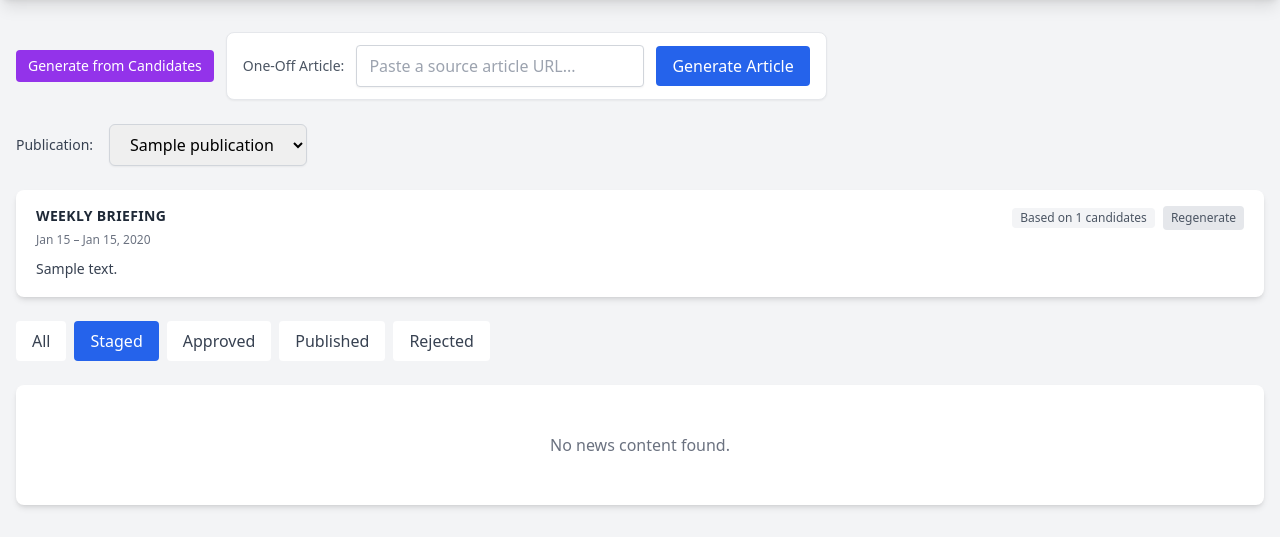
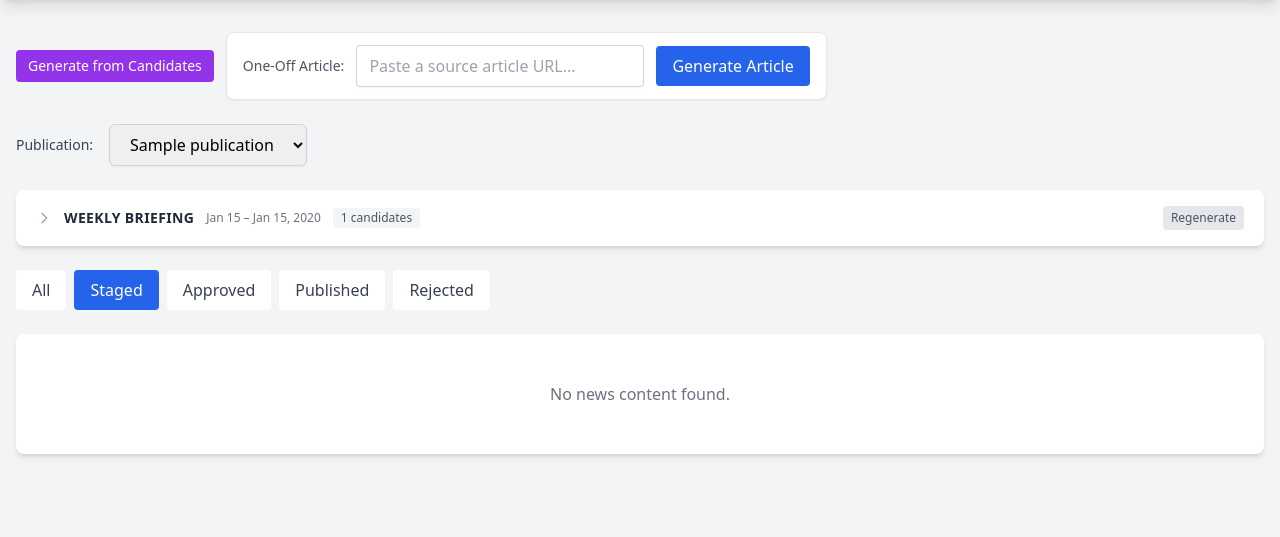
Before and after one commit to asmith-watt/Watt-news, a Flask app: page /dashboard in a window 1280 px wide. Shown: the part 64-601 px from the top of the page. Run offline with Flask 3, Linux system fonts and the light colour scheme; a user stored in the database is signed in; tables that the repository leaves empty hold one stand-in row (values such as "Sample post"); parts of the project's set-up code (start-up, migrations or seed data) failed here and were passed over; some libraries are stand-ins or nearby versions.

Commit message:
Collapsable Digest

```diff
--- a/app/templates/main/dashboard.html
+++ b/app/templates/main/dashboard.html
@@ -51,24 +51,23 @@
 </div>
 
 {% if briefing %}
-<div class="mb-6 bg-white shadow-md rounded-lg overflow-hidden">
-    <div class="px-5 py-4">
-        <div class="flex justify-between items-start mb-2">
-            <div>
-                <h3 class="text-sm font-semibold text-gray-800 uppercase tracking-wide">Weekly Briefing</h3>
-                <span class="text-xs text-gray-500">{{ briefing.period_start.strftime('%b %d') }} – {{ briefing.period_end.strftime('%b %d, %Y') }}</span>
-            </div>
-            <div class="flex items-center space-x-2">
-                <span class="px-2 py-0.5 text-xs bg-gray-100 text-gray-600 rounded">Based on {{ briefing.candidate_count }} candidates</span>
-                <button onclick="regenerateBriefing()" id="regen-briefing-btn"
-                        class="px-2 py-1 text-xs bg-gray-200 text-gray-600 rounded hover:bg-gray-300" title="Regenerate">
-                    Regenerate
-                </button>
-            </div>
+<details class="mb-6 bg-white shadow-md rounded-lg overflow-hidden group">
+    <summary class="px-5 py-4 cursor-pointer flex justify-between items-center hover:bg-gray-50">
+        <div class="flex items-center space-x-3">
+            <svg class="w-4 h-4 text-gray-400 transform transition-transform group-open:rotate-90" fill="none" stroke="currentColor" viewBox="0 0 24 24">
+                <path stroke-linecap="round" stroke-linejoin="round" stroke-width="2" d="M9 5l7 7-7 7"/>
+            </svg>
+            <h3 class="text-sm font-semibold text-gray-800 uppercase tracking-wide">Weekly Briefing</h3>
+            <span class="text-xs text-gray-500">{{ briefing.period_start.strftime('%b %d') }} – {{ briefing.period_end.strftime('%b %d, %Y') }}</span>
+            <span class="px-2 py-0.5 text-xs bg-gray-100 text-gray-600 rounded">{{ briefing.candidate_count }} candidates</span>
         </div>
-        <div class="text-sm text-gray-700 leading-relaxed whitespace-pre-line">{{ briefing.summary }}</div>
-    </div>
-</div>
+        <button onclick="event.preventDefault(); regenerateBriefing()" id="regen-briefing-btn"
+                class="px-2 py-1 text-xs bg-gray-200 text-gray-600 rounded hover:bg-gray-300" title="Regenerate">
+            Regenerate
+        </button>
+    </summary>
+    <div class="px-5 pb-4 text-sm text-gray-700 leading-relaxed whitespace-pre-line border-t border-gray-100 pt-3">{{ briefing.summary }}</div>
+</details>
 {% elif current_publication %}
 <div class="mb-6 bg-white shadow-md rounded-lg overflow-hidden">
     <div class="px-5 py-4 flex justify-between items-center">
```
